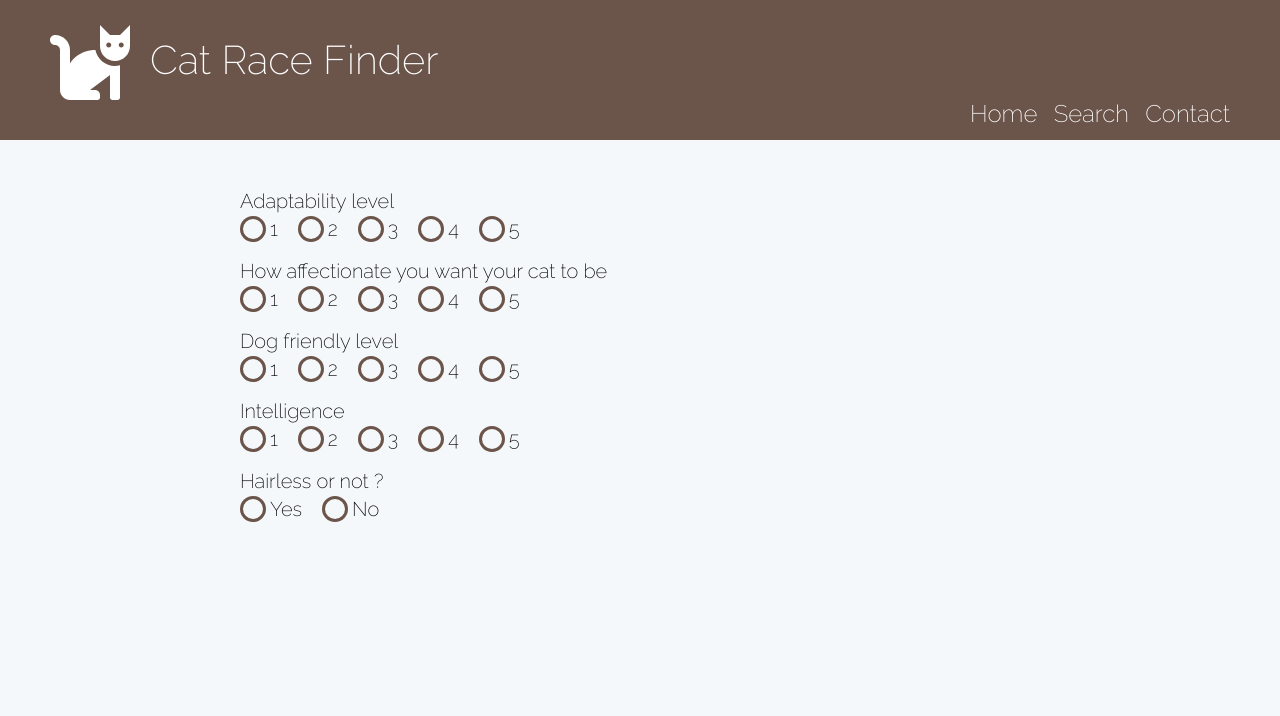
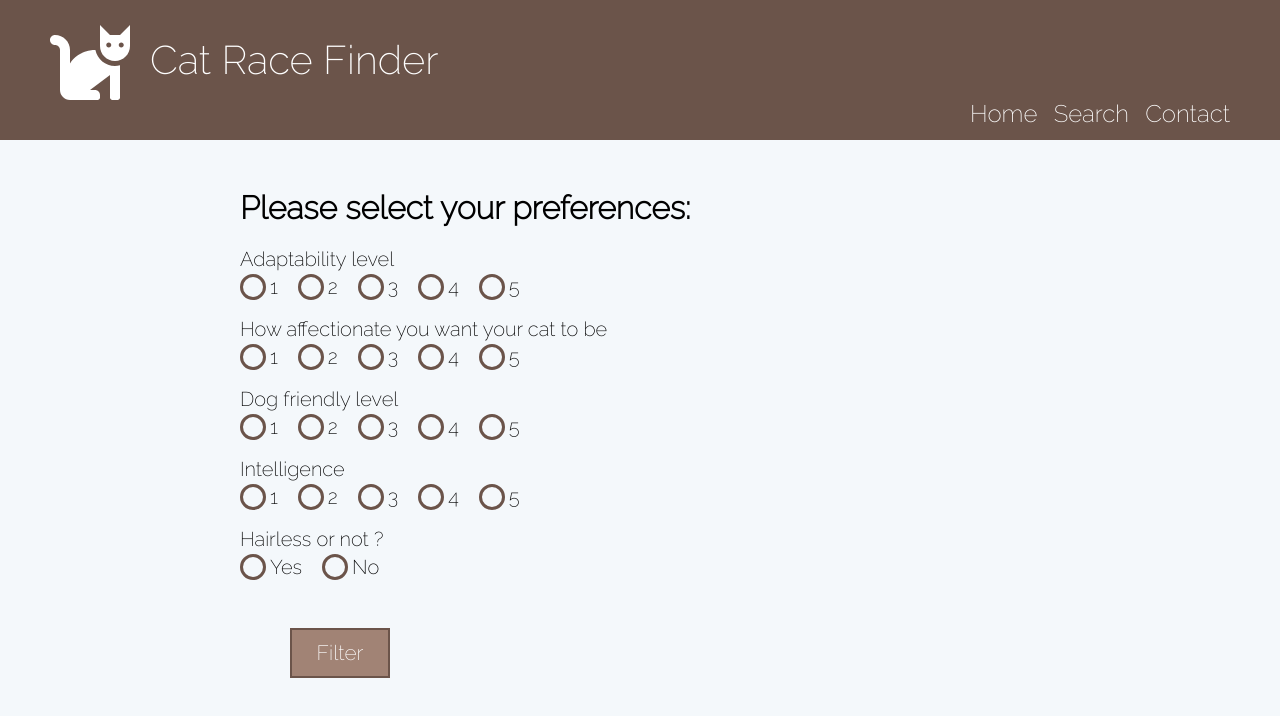
Before and after one commit to flowbartek93/cat-finder, a React (Create React App) app: page /search/search-by-values in a window 1280 px wide. Shown: the top 716 px of the page. Built offline with nearby package versions, Linux system fonts and the light colour scheme; no server answers.

Commit message:
search by values

```diff
--- a/src/index.css
+++ b/src/index.css
@@ -224,6 +224,23 @@ label {
   transition: 0.3s ease-in-out 0s;
 }
 
+.filter-button {
+  margin: 50px;
+  width: 100px;
+  height: 50px;
+  outline: 0;
+  background-color: #a18375;
+  color: white;
+  border: 2px solid #6b544a;
+  cursor: pointer;
+  transition: 0.2s;
+  font-size: 1.3rem;
+}
+
+.filter-button:hover {
+  background-color: #6b544a;
+}
+
 .radio input[type="radio"]:checked ~ span:after {
   transform: translate(-50%, -50%) scale(1);
 }
--- a/src/pages/Search.js
+++ b/src/pages/Search.js
@@ -11,14 +11,15 @@ const Search = () => {
         <Link to={"/search/search-by-name"}>
           <div className="search search-by-name">
             <p>Search by Cat name</p>
-            <i className="fas fa-list-ul"></i>
+            <i className="fas fa-search"></i>
           </div>
         </Link>
 
         <Link to={"/search/search-by-values"}>
           <div className="search search-by-values">
             <p>Specific Search</p>
-            <i className="fas fa-search"></i>
+
+            <i className="fas fa-list-ul"></i>
           </div>
         </Link>
       </div>
--- a/src/pages/SearchByValues.js
+++ b/src/pages/SearchByValues.js
@@ -1,14 +1,52 @@
-import React, { useEffect } from "react";
+import React, { useEffect, useState } from "react";
 import Header from "../header";
+import { useGlobalContext } from "../context";
 
 const SearchByValues = () => {
+  const [radioValues, setRadioValues] = useState("");
+
+  const { AllCats } = useGlobalContext();
+
+  console.log(AllCats);
+
+  const handleSubmit = e => {
+    e.preventDefault();
+    const radioElements = e.target.elements;
+
+    setRadioValues({
+      adaptability: parseInt(radioElements.adaptability.value),
+      affection: parseInt(radioElements.affection.value),
+      dogfriendly: parseInt(radioElements.dogfriendly.value),
+      intelligence: parseInt(radioElements.intelligence.value),
+      hairless: parseInt(radioElements.hairless.value)
+    });
+  };
+
+  const spiteOutCats = () => {
+    const flatArray = AllCats.flat();
+    const customSearchArray = flatArray.filter(({ adaptability, affection_level, dog_friendly, intelligence, hairless }) => {
+      return adaptability === radioValues.adaptability && affection_level === radioValues.affection && dog_friendly === radioValues.dogfriendly;
+    });
+    console.log(customSearchArray);
+  };
+
+  useEffect(() => {
+    if (AllCats) {
+      spiteOutCats();
+    } else {
+      console.log("haah");
+    }
+  }, [AllCats, radioValues]);
+
   return (
     <>
       <Header />
-      <form className="custom-search-inputs">
+
+      <form onSubmit={handleSubmit} className="custom-search-inputs">
+        <h1>Please select your preferences:</h1>
         <div>
           <p className="custom-search-title">Adaptability level</p>
-          <div className="radio-inputs">
+          <div className="radio-inputs adaptability">
             {" "}
             <label className="radio">
               <input type="radio" value="1" name="adaptability" />1<span></span>
@@ -31,7 +69,7 @@ const SearchByValues = () => {
         <div>
           {" "}
           <p className="custom-search-title">How affectionate you want your cat to be</p>
-          <div className="radio-inputs">
+          <div className="radio-inputs affection">
             {" "}
             <label className="radio">
               <input type="radio" value="1" name="affection" />1<span></span>
@@ -54,21 +92,21 @@ const SearchByValues = () => {
         <div>
           <p className="custom-search-title">Dog friendly level</p>
 
-          <div className="radio-inputs">
+          <div className="radio-inputs dogfriendly">
             <label className="radio">
-              <input type="radio" value="1" name="dog-friendly" />1<span></span>
+              <input type="radio" value="1" name="dogfriendly" />1<span></span>
             </label>
             <label className="radio">
-              <input type="radio" value="2" name="dog-friendly" />2<span></span>
+              <input type="radio" value="2" name="dogfriendly" />2<span></span>
             </label>
             <label className="radio">
-              <input type="radio" value="3" name="dog-friendly" />3<span></span>
+              <input type="radio" value="3" name="dogfriendly" />3<span></span>
             </label>
             <label className="radio">
-              <input type="radio" value="4" name="dog-friendly" />4<span></span>
+              <input type="radio" value="4" name="dogfriendly" />4<span></span>
             </label>
             <label className="radio">
-              <input type="radio" value="5" name="dog-friendly" />5<span></span>
+              <input type="radio" value="5" name="dogfriendly" />5<span></span>
             </label>
           </div>
         </div>
@@ -76,7 +114,7 @@ const SearchByValues = () => {
         <div>
           <p className="custom-search-title">Intelligence</p>
 
-          <div className="radio-inputs">
+          <div className="radio-inputs intelligence">
             <label className="radio">
               <input type="radio" value="1" name="intelligence" />1<span></span>
             </label>
@@ -98,17 +136,21 @@ const SearchByValues = () => {
         <div>
           <p className="custom-search-title">Hairless or not ?</p>
 
-          <div className="radio-inputs">
+          <div className="radio-inputs hairless">
             <label className="radio">
-              <input type="radio" value="1" name="intelligence" />
+              <input type="radio" value="1" name="hairless" />
               Yes<span></span>
             </label>
             <label className="radio">
-              <input type="radio" value="2" name="intelligence" />
+              <input type="radio" value="0" name="hairless" />
               No<span></span>
             </label>
           </div>
         </div>
+
+        <button type="submit" className="filter-button">
+          Filter
+        </button>
       </form>
     </>
   );
--- a/src/pages/SinglePageCat.js
+++ b/src/pages/SinglePageCat.js
@@ -2,7 +2,7 @@ import { useGlobalContext } from "../context";
 import Header from "../header";
 import { useParams } from "react-router-dom";
 import { useState, useEffect } from "react";
-
+import Loading from "../Loading";
 const searchById = "https://api.thecatapi.com/v1/breeds/search?q=";
 
 const apiKey = process.env.REACT_APP_API_KEY;
@@ -21,7 +21,7 @@ const SinglePageCat = () => {
       setReady(true);
       fetchSingleCat(name);
     }
-  });
+  }, [AllCats]);
 
   const fetchSingleCat = async query => {
     const response = await fetch(`${searchById}${name}`, {
@@ -33,7 +33,6 @@ const SinglePageCat = () => {
 
     if (data.length > 0) {
       setCat(data[0]);
-      console.log(cat);
     } else if (data.length === 0) {
       //Dziwny problem z api, czasem zwraca kota, czasem tablica jest zupełnie pusta, dlatego poniższy kod sciąga dane ze stanu
       console.log("wyjscie awaryjne");
@@ -52,6 +51,7 @@ const SinglePageCat = () => {
     <div className="container">
       <Header />
 
+      {ready ? (
         <div className="single-cat-container">
           <h1>My name is: {id || console.log("brak id")}</h1>
           <div className="single-cat-info">
@@ -66,6 +66,9 @@ const SinglePageCat = () => {
           </div>
           <p className="description">{description}</p>
         </div>
+      ) : (
+        <Loading />
+      )}
     </div>
   );
 };
```
Lines whose indentation alone changed are shown as unchanged.
